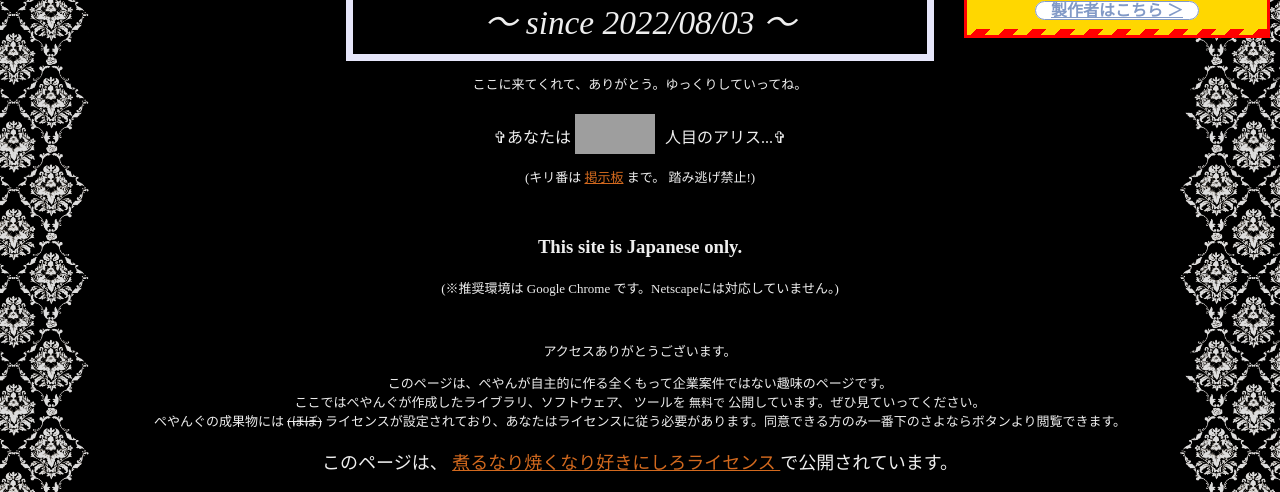
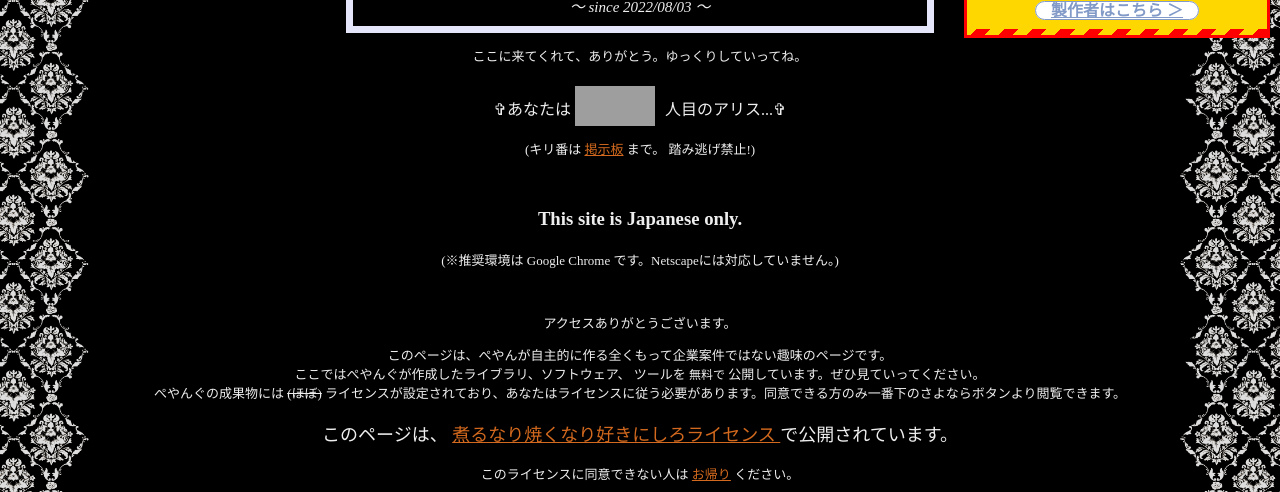
Before and after one commit to PeyaPeyaPeyang/HomePage, a website: page src/pages/index.html in a window 1280 px wide. Shown: the part 91-583 px from the top of the page. Drawn offline with nearby package versions, Linux system fonts and the light colour scheme; files that its build step writes are made by us from their sources; grey boxes are pictures that could not be loaded; files whose address does not match are found by name.

Commit message:
ちっちゃいsince

```diff
--- a/src/pages/components/header.html
+++ b/src/pages/components/header.html
@@ -8,9 +8,9 @@
                     <span font-size="10px">・*:..｡o○☼*ﾟ・*:..｡o○☼*ﾟ・*:..｡o○☼*ﾟ</span>
                 </strong>
             </marquee>
-            <center>
-                <small><i>～ since 2022/08/03 ～</i></small>
-            </center>
+            <div id="since">
+                <center><i>～ since 2022/08/03 ～</i></center>
+            </div>
         </td>
     </tr>
 </table>
--- a/src/styles/global.css
+++ b/src/styles/global.css
@@ -40,6 +40,12 @@ header,
 
 #title strong {
     font-size: 35px;
+    margin-bottom: 10px;
+}
+
+#title #since {
+    font-size: 15px;
+    font-weight: lighter;
 }
 
 #counter {
```
